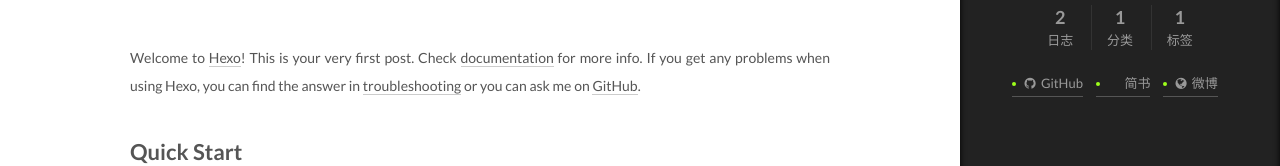
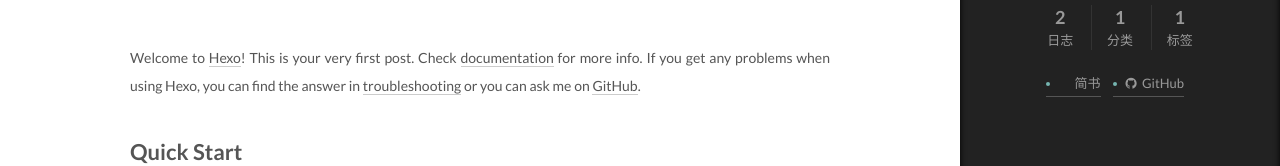
Before and after one commit to whyanger/whyanger.github.io, a plain HTML site: page 2017/03/21/hello-world/index.html in a window 1280 px wide. Both pictures are taken after a click on the item "站点概览". Shown: the part 259-425 px from the top of the page. Drawn offline with Linux system fonts and the light colour scheme; some packages are replaced by stand-ins of ours; a script that the page names is missing; some icons are missing.

Commit message:
Site updated: 2017-03-21 21:47:31

```diff
--- a/2017/03/21/hello-world/index.html
+++ b/2017/03/21/hello-world/index.html
@@ -520,15 +520,6 @@ Quick">
 
 
               <span class="links-of-author-item">
-                <a href="https://github.com/whyanger" target="_blank" title="GitHub">
-
-                    <i class="fa fa-fw fa-github"></i>
-
-                  GitHub
-                </a>
-              </span>
-
-              <span class="links-of-author-item">
                 <a href="http://www.jianshu.com/u/95e703747368" target="_blank" title="简书">
 
                     <i class="fa fa-fw fa-jianshu"></i>
@@ -538,11 +529,11 @@ Quick">
               </span>
 
               <span class="links-of-author-item">
-                <a href="http://weibo.com/whyanger" target="_blank" title="微博">
+                <a href="https://github.com/whyanger" target="_blank" title="GitHub">
 
-                    <i class="fa fa-fw fa-globe"></i>
+                    <i class="fa fa-fw fa-github"></i>
 
-                  微博
+                  GitHub
                 </a>
               </span>
 
--- a/css/main.css
+++ b/css/main.css
@@ -1684,7 +1684,7 @@ pre .javascript .function {
   width: 4px;
   height: 4px;
   border-radius: 50%;
-  background: #9dff1a;
+  background: #75b5b0;
 }
 .links-of-blogroll {
   font-size: 13px;
```
Also changed, not shown: 2017/03/22/iOS中-define、static、const关键字/index.html (+3 -12 lines), about/index.html (+3 -12 lines), archives/2017/03/index.html (+3 -12 lines), archives/2017/index.html (+3 -12 lines), archives/index.html (+3 -12 lines), categories/iOS/index.html (+3 -12 lines), categories/index.html (+3 -12 lines), index.html (+3 -12 lines), tags/coding/index.html (+3 -12 lines), tags/index.html (+3 -12 lines).
